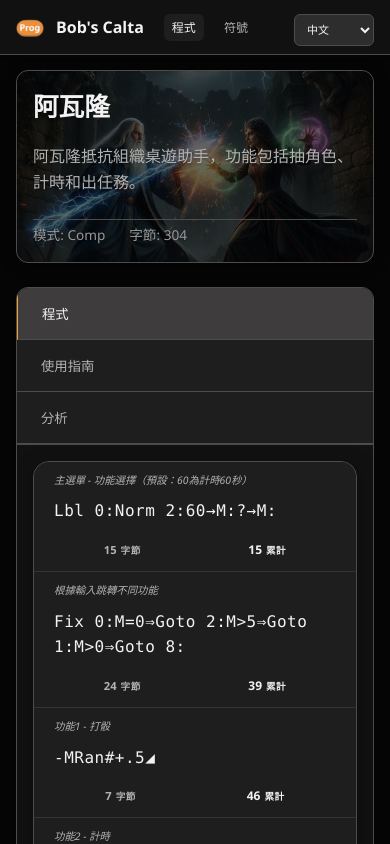
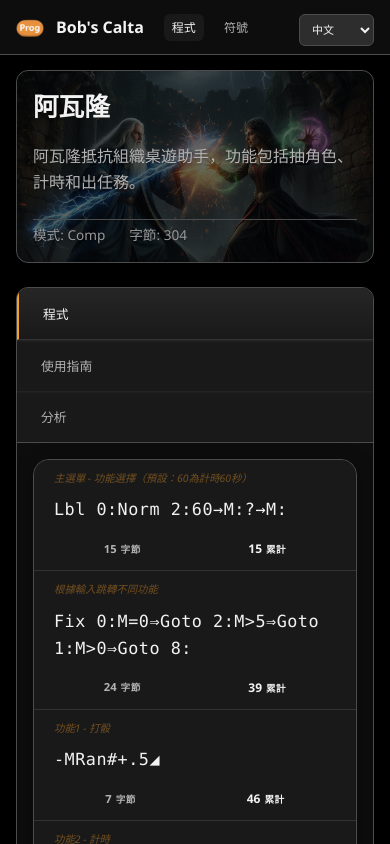
Before and after one commit to jkclee123/bob-calta-prog, a React (Create React App) app: page /program/avalon in a window 390 px wide. Shown: the top 844 px of the page. Built offline with nearby package versions, Linux system fonts and the light colour scheme; a web font is replaced by a local one.

Commit message:
gradient card

```diff
--- a/src/components/CodeViewer.css
+++ b/src/components/CodeViewer.css
@@ -59,20 +59,12 @@
   border-bottom: 1px solid var(--border-secondary);
   transition: all 0.2s ease;
   min-height: 80px;
-}
-
-.code-line-card.even {
-  background-color: var(--code-even-bg);
-}
-
-.code-line-card.odd {
-  background-color: var(--code-odd-bg);
+  background-color: var(--bg-tertiary);
 }
 
 .code-line-card:hover {
-  background-color: var(--bg-quaternary);
+  background: linear-gradient(0deg, var(--bg-quaternary), var(--bg-quinary));
   transform: translateY(-2px);
-  border-color: var(--accent-color);
 }
 
 .code-line-card:last-child {
@@ -134,7 +126,7 @@
 
 .comment-text {
   font-size: 0.75rem;
-  color: var(--text-secondary);
+  color: var(--accent-color-alpha);
   font-style: italic;
   line-height: 1.3;
   display: block;
@@ -286,7 +278,7 @@
   }
 
   .code-text {
-    font-size: 1.1rem;
+    font-size: 1.15rem;
   }
 
   .comment-text {
@@ -324,7 +316,7 @@
   }
 
   .code-text {
-    font-size: 1rem;
+    font-size: 1.05rem;
   }
 
   .comment-text {
--- a/src/components/LanguageSelector.css
+++ b/src/components/LanguageSelector.css
@@ -18,12 +18,7 @@
 }
 
 .language-select:hover {
-  border-color: var(--accent-color);
-}
-
-.language-select:focus {
-  border-color: var(--accent-color);
-  box-shadow: 0 0 0 2px var(--accent-color-alpha);
+  border-color: var(--border-highlight);
 }
 
 .language-select option {
@@ -38,7 +33,7 @@
   .language-select {
     padding: 6px 10px;
     font-size: 12px;
-    min-width: 100px;
+    min-width: 80px;
     height: 36px;
   }
 }
@@ -47,7 +42,7 @@
   .language-select {
     padding: 4px 8px;
     font-size: 11px;
-    min-width: 80px;
+    min-width: 70px;
     height: 32px;
   }
 }
--- a/src/index.css
+++ b/src/index.css
@@ -4,30 +4,30 @@
 /* CSS Custom Properties - Dark Theme Only */
 :root {
   /* Dark Theme Colors */
-  --bg-primary: hsl(0, 2%, 2%);
-  --bg-secondary: hsl(0, 2%, 7%);
-  --bg-tertiary: hsl(0, 2%, 12%);
-  --bg-quaternary: hsl(0, 2%, 18%);
-  --bg-quinary: hsl(0, 2%, 24%);
+  --bg-primary: hsl(0, 1%, 0%);
+  --bg-secondary: hsl(0, 1%, 5%);
+  --bg-tertiary: hsl(0, 1%, 10%);
+  --bg-quaternary: hsl(0, 1%, 15%);
+  --bg-quinary: hsl(0, 1%, 20%);
   --text-primary: hsl(0, 0%, 95%);
   --text-secondary: hsl(0, 0%, 70%);
   --text-tertiary: hsl(0, 0%, 60%);
-  --border-primary: hsl(0, 2%, 30%);
-  --border-secondary: #333333;
-  --shadow-light: rgba(0, 0, 0, 0.3);
+  --border-primary: hsl(0, 1%, 30%);
+  --border-highlight: hsl(0, 1%, 40%);
+  --border-secondary: hsl(0, 0%, 20%);
+  --shadow: 0px 2px 2px 2px hsla(0, 0%, 0%, 0.07), 0px 4px 4px hsla(0, 0%, 0%, 0.15);
+  --shadow-light: hsla(0, 0%, 0%, 0.3);
   --shadow-medium: rgba(0, 0, 0, 0.4);
   --card-bg: hsl(0, 2%, 10%);
   --card-hover-bg: hsl(0, 2%, 15%);
   --header-bg: hsl(0, 2%, 5%);
   --input-bg: #2d2d2d;
-  --code-bg: #2d2d2d;
-  --code-even-bg: hsl(0, 2%, 12%);
-  --code-odd-bg: hsl(0, 2%, 12%);
+  --code-bg: hsl(0, 0%, 18%);
 
   /* Accent Colors */
-  --accent-color: #F49F29;
-  --accent-color-alpha: rgba(244, 159, 41, 0.2);
-  --accent-color-bg: rgba(244, 159, 41, 0.1);
+  --accent-color: hsl(35, 90%, 56%);
+  --accent-color-alpha: hsla(35, 90%, 56%, 0.4);
+  --accent-color-bg: hsla(35, 90%, 56%, 0.1);
 }
 
 body {
@@ -81,7 +81,6 @@ a {
   transition: transform 0.3s ease, box-shadow 0.3s ease;
 }
 
-.program-card:hover,
 .symbol-card:hover,
 .example-card:hover {
   transform: translateY(-4px);
--- a/src/pages/HomePage.css
+++ b/src/pages/HomePage.css
@@ -100,19 +100,17 @@
   background: var(--bg-secondary);
   border-radius: 12px;
   overflow: hidden;
-  box-shadow: 0 4px 12px rgba(0, 0, 0, 0.3);
   transition: all 0.3s ease;
   cursor: pointer;
   border: 1px solid var(--border-primary);
   display: flex;
   flex-direction: column;
   height: 100%;
+  box-shadow: var(--shadow);
 }
 
 .program-card:hover {
   transform: translateY(-2px);
-  box-shadow: 0 4px 8px var(--shadow-medium);
-  border-color: var(--accent-color);
   background-color: var(--bg-tertiary);
 }
 
--- a/src/pages/ProgramPage.css
+++ b/src/pages/ProgramPage.css
@@ -123,32 +123,32 @@
 .tabs-header {
   display: flex;
   border-bottom: 1px solid var(--border-primary);
-  background-color: var(--bg-tertiary);
   transition: background-color 0.3s ease, border-color 0.3s ease;
 }
 
 .tab-button {
+  font-size: 1rem;
   flex: 1;
   padding: 16px 24px;
   border: none;
-  background: transparent;
+  background: linear-gradient(0deg, var(--bg-tertiary) 95%, var(--bg-quaternary));
   cursor: pointer;
   font-weight: 500;
   color: var(--text-secondary);
   transition: all 0.3s ease;
-  border-bottom: 3px solid transparent;
 }
 
 .tab-button:hover {
-  background-color: var(--bg-quaternary);
+  background: linear-gradient(0deg, var(--bg-tertiary), var(--bg-quaternary));
   color: var(--text-primary);
+  box-shadow: var(--shadow);
 }
 
 .tab-button.active {
+  background: linear-gradient(0deg, var(--bg-tertiary), var(--bg-quaternary));
   color: var(--text-primary);
-  border-bottom-color: var(--accent-color);
-  border-width: 0.5px;
-  background-color: var(--bg-quinary);
+  box-shadow: var(--shadow);
+  border-bottom: 1px solid var(--accent-color);
 }
 
 .tab-content {
@@ -293,28 +293,13 @@
   gap: 12px;
   padding: 12px 16px;
   text-decoration: none;
-  color: var(--text-secondary);
+  color: var(--text-primary);
   background-color: var(--bg-tertiary);
   border: 1px solid var(--border-primary);
   border-radius: 8px;
   transition: all 0.3s ease;
   font-weight: 500;
   position: relative;
-}
-
-.toc-link::before {
-  content: counter(toc-counter);
-  background-color: var(--accent-color);
-  color: white;
-  width: 24px;
-  height: 24px;
-  border-radius: 50%;
-  display: flex;
-  align-items: center;
-  justify-content: center;
-  font-size: 0.85rem;
-  font-weight: 600;
-  flex-shrink: 0;
 }
 
 .toc-link:hover {
@@ -581,14 +566,14 @@
   }
 
   .tab-button {
+    font-size: 0.8rem;
     text-align: left;
-    border-bottom: 1px solid var(--border-primary);
     border-right: none;
   }
 
   .tab-button.active {
-    border-bottom-color: var(--border-primary);
-    border-left: 1px solid var(--accent-color);
+    border-bottom-color: var(--border-secondary);
+    border-left: 2px solid var(--accent-color);
   }
 
   .tab-content {
@@ -792,10 +777,4 @@
     padding: 10px 12px;
     font-size: 0.95rem;
   }
-
-  .toc-link::before {
-    width: 20px;
-    height: 20px;
-    font-size: 0.8rem;
-  }
 }
--- a/src/pages/ProgramPage.js
+++ b/src/pages/ProgramPage.js
@@ -98,14 +98,14 @@ const ProgramPage = () => {
             <div className="usage-section">
               <h3>{t({ en: 'Parameters', zh: '參數' })}</h3>
               <ul className="parameter-list">
-                {t(program.usage).parameters.map((param, index) => (
+                {t(program.usage.parameters).map((param, index) => (
                   <li key={index} className="parameter-item">{param}</li>
                 ))}
               </ul>
 
               <h3>{t({ en: 'Instructions', zh: '使用說明' })}</h3>
               <ol className="instruction-list">
-                {t(program.usage).instructions.map((instruction, index) => (
+                {t(program.usage.instructions).map((instruction, index) => (
                   <li key={index} className="instruction-item">{instruction}</li>
                 ))}
               </ol>
@@ -118,8 +118,8 @@ const ProgramPage = () => {
                   <div key={index} className="example-card">
                     <h4 className="example-title">{t(example.title)}</h4>
                     <ol className="example-steps">
-                      {t(example.steps).map((step, stepIndex) => (
-                        <li key={stepIndex} className="example-step">{step}</li>
+                      {example.steps.map((step, stepIndex) => (
+                        <li key={stepIndex} className="example-step">{t(step)}</li>
                       ))}
                     </ol>
                   </div>
--- a/src/pages/SymbolsPage.css
+++ b/src/pages/SymbolsPage.css
@@ -156,7 +156,6 @@
   font-family: 'Courier New', monospace;
   font-size: 1.5rem;
   font-weight: bold;
-  /* color: var(--accent-color); */
   background-color: var(--input-bg);
   padding: 8px 12px;
   border-radius: 6px;
@@ -211,11 +210,12 @@
 .typing-instruction {
   background-color: var(--input-bg);
   padding: 6px 8px;
-  border-radius: 4px;
   font-family: 'Courier New', monospace;
   font-size: 0.9rem;
   color: var(--text-secondary);
   transition: background-color 0.3s ease;
+  border-radius: 6px;
+  border: 1px solid var(--border-secondary);
 }
 
 .symbol-bytes {
```
